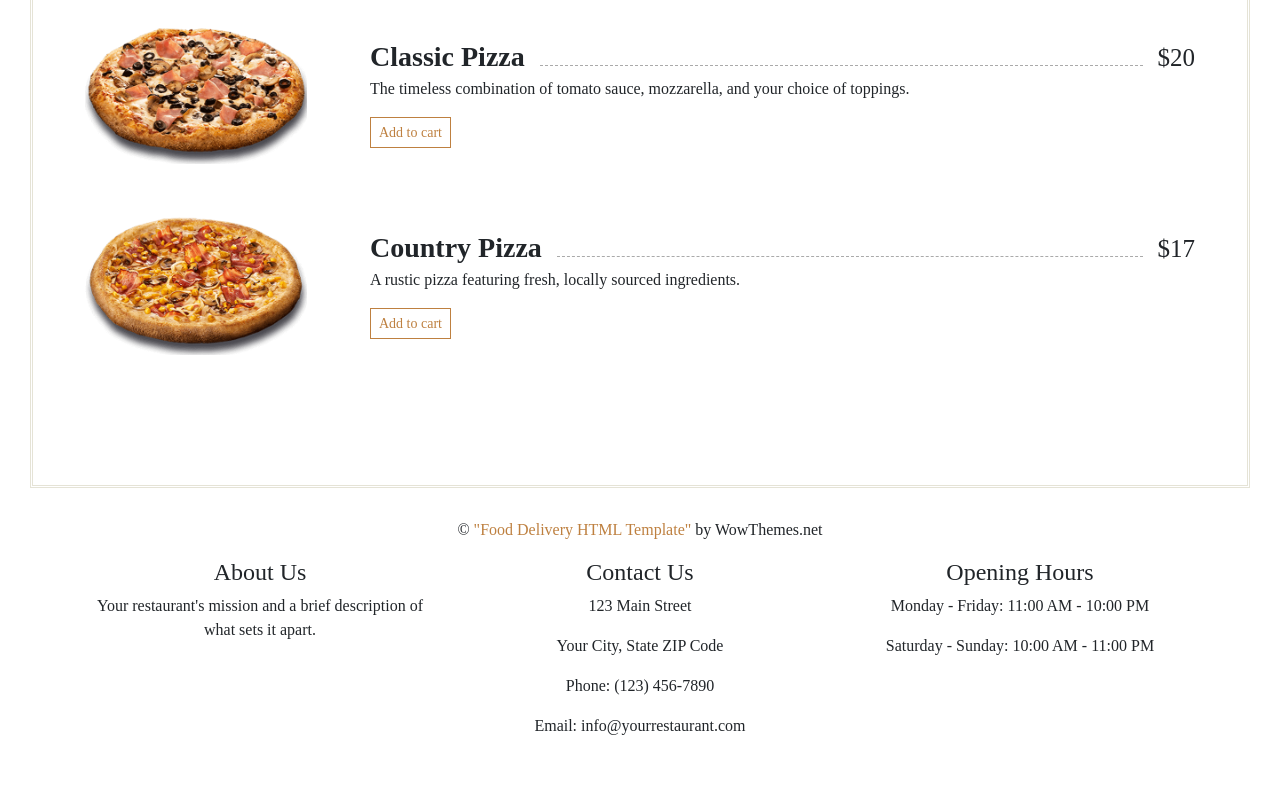
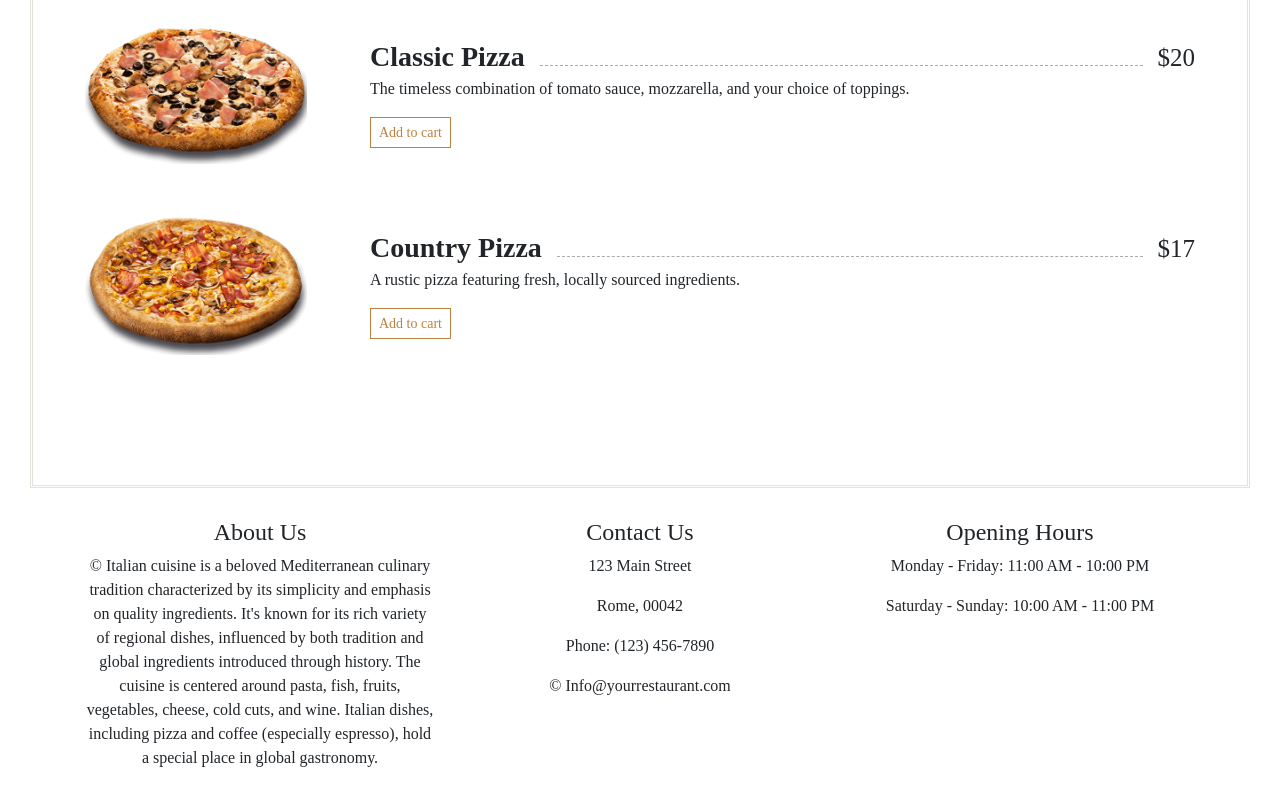
Before and after one commit to devilsatyam/Restaurant-Website, a plain HTML site: page index.html in a window 1280 px wide. Shown: the part 1264-2064 px from the top of the page. Drawn offline with nearby package versions, Linux system fonts and the light colour scheme; a web font is replaced by a local one.

Commit message:
Update index.html

```diff
--- a/index.html
+++ b/index.html
@@ -23,9 +23,9 @@
                     </li>
                     <li class="nav-item"> <a class="nav-link" href="index.html#menu">Today's Menu</a>
                     </li>
-                    <li class="nav-item"> <a class="nav-link" href="login.html">Split Page</a>
+                    <li class="nav-item"> <a class="nav-link" href="login.html">Sign In Page</a>
                     </li>
-                    <li class="nav-item"> <a class="nav-link" href="article.html">Article</a>
+                    <li class="nav-item"> <a class="nav-link" href="article.html">About Us</a>
                     </li>
                 </ul> <a href="https://github.com/devilsatyam/Restaurant-Website"
                 class="btn btn-outline-dark">Download Template</a>
@@ -241,21 +241,27 @@
             <img src="cart.svg" style="width:20px;"> <span class="badge badge-notify my-cart-badge"> </span>
         </div>
         <footer class="block footer1 footer text-center">
-            <p>&copy; <a href="https://bootstrapstarter.com/bootstrap-templates/template-fooddelivery-bootstrap-html/">"Food Delivery HTML Template"</a> by
-                WowThemes.net</p>
+            <!-- <p>&copy; <a href="https://bootstrapstarter.com/bootstrap-templates/template-fooddelivery-bootstrap-html/">"Food Delivery HTML Template"</a> by
+                WowThemes.net</p> -->
                 <div class="container">
                     <div class="row">
                         <div class="col-md-4">
                             <h4>About Us</h4>
-                            <p>Your restaurant's mission and a brief description of what sets it apart.</p>
+                            <p>&copy; Italian cuisine is a beloved Mediterranean culinary tradition characterized
+                                by its simplicity and emphasis on quality ingredients. It's known for its
+                                rich variety of regional dishes, influenced by both tradition and global
+                                ingredients introduced through history. The cuisine is centered around pasta,
+                                fish, fruits, vegetables, cheese, cold cuts, and wine. Italian dishes,
+                                including pizza and coffee (especially espresso), hold a special place in
+                                global gastronomy.</p>
                         </div>
                         <div class="col-md-4">
                             <h4>Contact Us</h4>
                             <address>
                                 <p>123 Main Street</p>
-                                <p>Your City, State ZIP Code</p>
+                                <p>Rome, 00042</p>
                                 <p>Phone: (123) 456-7890</p>
-                                <p>Email: info@yourrestaurant.com</p>
+                                <p>&copy; Info@yourrestaurant.com</p>
                             </address>
                         </div>
                         <div class="col-md-4">
```
